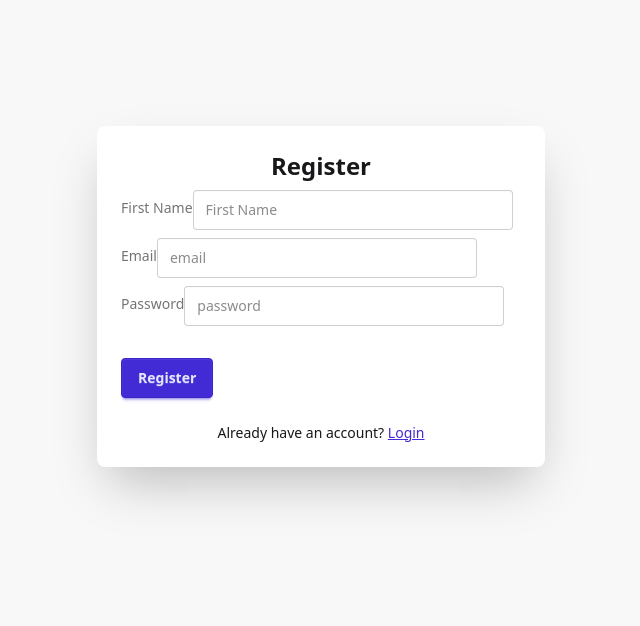
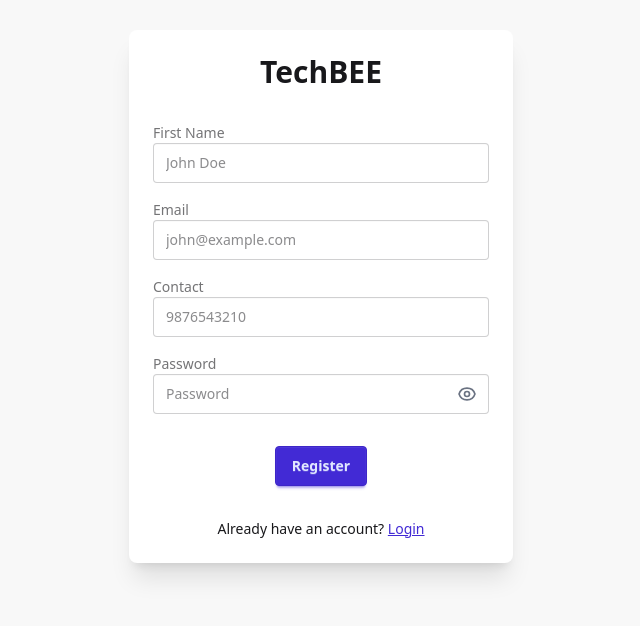
Before and after one commit to ersamirsingh/Online-teaching-platform, a React (Vite) app in the folder Client/: page /signup in a window 1280 px wide. Shown: the part 104-730 px from the top of the page, without its empty margins (319-959 px from the left). Built offline with nearby package versions, Linux system fonts and the light colour scheme; no server answers.

Commit message:
Implement Register feature and authSlice

```diff
--- a/Client/src/App.jsx
+++ b/Client/src/App.jsx
@@ -7,18 +7,16 @@ import {
 } from 'react-router-dom';
 import { useEffect } from 'react';
 import { useDispatch, useSelector } from 'react-redux';
-import { Toaster } from 'react-hot-toast';
+import { checkAuth } from './store/authSlice';
 import Login from './pages/Login';
 import Register from './pages/Register';
 import Home from './pages/Home';
-import { checkAuth } from './store/authSlice';
 
 
-// Protected Route Component
-const ProtectedRoute = ({ children }) => {
-  const { isAuthenticated } = useSelector(state => state.auth);
-  return isAuthenticated ? children : <Navigate to="/login" />;
-};
+
+
+
+
 
 function App() {
 
--- a/Client/src/pages/Login.jsx
+++ b/Client/src/pages/Login.jsx
@@ -41,8 +41,8 @@ function Login() {
       <div className="min-h-screen flex items-center justify-center p-4 bg-base-200">
          <div className="card w-96 bg-base-100 shadow-xl">
          <div className="card-body">
-            <h2 className="card-title justify-center text-3xl mb-6">TechStack</h2>
 
+            <h2 className="card-title justify-center text-3xl mb-6">TechBEE</h2>
             {error && (
                <div className="alert alert-error mb-4">
                <svg
@@ -94,6 +94,7 @@ function Login() {
                   <input
                      type={showPassword ? 'text' : 'password'}
                      placeholder="password"
+                     autoComplete='YourName#987!'
                      className={`input input-bordered w-full pr-10 ${
                         errors.password ? 'input-error' : ''
                      }`}
--- a/Client/src/pages/Register.jsx
+++ b/Client/src/pages/Register.jsx
@@ -1,115 +1,224 @@
-import { useState } from 'react';
-import { Link, useNavigate } from 'react-router-dom';
-import { useDispatch } from 'react-redux';
-// import { setCredentials } from '../store/slices/authSlice';
-import { toast } from 'react-hot-toast';
-import axiosClient from '../API/axiosClient';
-import { registerUser } from '../store/authSlice';
-import React from 'react';
+import React, { useState, useEffect } from "react";
+import { Link, NavLink, useNavigate } from "react-router-dom";
+import { useDispatch, useSelector } from "react-redux";
+import { registerUser } from "../store/authSlice";
+import { z } from "zod";
+import { zodResolver } from "@hookform/resolvers/zod";
+import { useForm } from "react-hook-form";
 
+
+
+const registerSchema = z.object({
+  firstName: z.string().min(3, "Name should be at least 3 letters"),
+  emailId: z.string().email("Invalid email"),
+  password: z.string().min(8, "Password must be at least 8 characters"),
+  contact: z.string().min(10, "Contact number must be at least 10 digits")
+});
 
 const Register = () => {
 
-   const [formData, setFormData] = useState({
-      firstName: '',
-      emailId: '',
-      password: '',
-   });
-   const [loading, setLoading] = useState(false);
+
+   const [showPassword, setShowPassword] = useState(false);
+   const dispatch = useDispatch();
    const navigate = useNavigate();
-   const dispatch = useDispatch();
+   const { isAuthenticated, loading, error } = useSelector(state => state.auth);
 
-   const handleChange = e => {
-      setFormData({ ...formData, [e.target.name]: e.target.value });
-   };
+   useEffect(() => {
+      if (isAuthenticated)
+         navigate("/");
+   }, [isAuthenticated, navigate]);
 
-   const handleSubmit = async e => {
-      e.preventDefault();
-      setLoading(true);
-      try {
-         const response = await axiosClient.post('/auth/register', formData);
-         dispatch(registerUser(response.data));
-         toast.success('Registration successful');
-         navigate('/');
-      } catch (error) {
-         toast.error(error.response?.data?.message || 'Registration failed');
-      } finally {
-         setLoading(false);
-      }
+   const {
+      register,
+      handleSubmit,
+      formState: { errors },
+   } = useForm({ resolver: zodResolver(registerSchema) });
+
+   const sendData = (data) => {
+      dispatch(registerUser(data));
    };
 
    return (
-      <div className="min-h-screen flex items-center justify-center bg-base-200 py-12">
-         <div className="card w-full max-w-md shadow-2xl bg-base-100">
-         <form className="card-body" onSubmit={handleSubmit}>
-            <h2 className="text-2xl font-bold text-center">Register</h2>
 
+      <div className="min-h-screen flex items-center justify-center p-4 bg-base-200">
+         <div className="card w-96 bg-base-100 shadow-xl">
+         <div className="card-body">
+            <h2 className="card-title justify-center text-3xl mb-6">TechBEE</h2>
+            {error && (
+               <div className="alert alert-error mb-4">
+               <svg
+                  xmlns="http://www.w3.org/2000/svg"
+                  className="stroke-current shrink-0 h-6 w-6"
+                  fill="none"
+                  viewBox="0 0 24 24"
+               >
+                  <path
+                     strokeLinecap="round"
+                     strokeLinejoin="round"
+                     strokeWidth="2"
+                     d="M10 14l2-2m0 0l2-2m-2 2l-2-2m2 2l2 2m7-2a9 9 0 11-18 0 9 9 0 0118 0z"
+                  />
+               </svg>
+               <span>{error}</span>
+               </div>
+            )}
+
+            <form onSubmit={handleSubmit(sendData)}>
+               {/* ✅ First Name */}
                <div className="form-control">
                <label className="label">
                   <span className="label-text">First Name</span>
                </label>
                <input
                   type="text"
-                  name="firstName"
-                  placeholder="First Name"
-                  className="input input-bordered"
-                  value={formData.firstName}
-                  onChange={handleChange}
-                  required
-                  minLength={3}
-                  maxLength={20}
+                  placeholder="John Doe"
+                  className={`input input-bordered w-full ${
+                     errors.firstName ? "input-error" : ""
+                  }`}
+                  {...register("firstName")}
                />
+               {errors.firstName && (
+                  <span className="text-error text-sm mt-1">
+                     {errors.firstName.message}
+                  </span>
+               )}
                </div>
 
-            <div className="form-control">
+               {/* ✅ Email */}
+               <div className="form-control mt-4">
                <label className="label">
                   <span className="label-text">Email</span>
                </label>
                <input
                   type="email"
-                  name="emailId"
-                  placeholder="email"
-                  className="input input-bordered"
-                  value={formData.emailId}
-                  onChange={handleChange}
-                  required
+                  placeholder="john@example.com"
+                  className={`input input-bordered w-full ${
+                     errors.emailId ? "input-error" : ""
+                  }`}
+                  {...register("emailId")}
                />
+               {errors.emailId && (
+                  <span className="text-error text-sm mt-1">
+                     {errors.emailId.message}
+                  </span>
+               )}
                </div>
 
-            <div className="form-control">
+               {/* ✅ Contact */}
+               <div className="form-control mt-4">
+               <label className="label">
+                  <span className="label-text">Contact</span>
+               </label>
+               <input
+                  type="text"
+                  placeholder="9876543210"
+                  className={`input input-bordered w-full ${
+                     errors.contact ? "input-error" : ""
+                  }`}
+                  {...register("contact")}
+               />
+               {errors.contact && (
+                  <span className="text-error text-sm mt-1">
+                     {errors.contact.message}
+                  </span>
+               )}
+               </div>
+
+               {/* ✅ Password */}
+               <div className="form-control mt-4">
                <label className="label">
                   <span className="label-text">Password</span>
                </label>
+               <div className="relative">
                   <input
-                  type="password"
-                  name="password"
-                  placeholder="password"
-                  className="input input-bordered"
-                  value={formData.password}
-                  onChange={handleChange}
-                  required
-                  minLength={6}
-                  pattern="(?=.*[A-Z])(?=.*\d).*"
-                  title="Password must contain at least one uppercase letter and one number"
+                     type={showPassword ? "text" : "password"}
+                     placeholder="Password"
+                     autoComplete="off"
+                     className={`input input-bordered w-full pr-10 ${
+                     errors.password ? "input-error" : ""
+                     }`}
+                     {...register("password")}
                   />
+                  <button
+                     type="button"
+                     className="absolute top-1/2 right-3 transform -translate-y-1/2 text-gray-500 hover:text-gray-700"
+                     onClick={() => setShowPassword(!showPassword)}
+                     aria-label={showPassword ? "Hide password" : "Show password"}
+                  >
+                     {showPassword ? (
+                     <svg
+                        xmlns="http://www.w3.org/2000/svg"
+                        className="h-5 w-5"
+                        fill="none"
+                        viewBox="0 0 24 24"
+                        stroke="currentColor"
+                     >
+                        <path
+                           strokeLinecap="round"
+                           strokeLinejoin="round"
+                           strokeWidth={2}
+                           d="M13.875 18.825A10.05 10.05 0 0112 19c-4.478 0-8.268-2.943-9.543-7a9.97 9.97 0 011.563-3.029m5.858.908a3 3 0 114.243 4.243M9.878 9.878l4.242 4.242M9.88 9.88l-3.29-3.29m7.532 7.532l3.29 3.29M3 3l3.59 3.59m0 0A9.953 9.953 0 0112 5c4.478 0 8.268 2.943 9.543 7a10.025 10.025 0 01-4.132 5.411m0 0L21 21"
+                        />
+                     </svg>
+                     ) : (
+                     <svg
+                        xmlns="http://www.w3.org/2000/svg"
+                        className="h-5 w-5"
+                        fill="none"
+                        viewBox="0 0 24 24"
+                        stroke="currentColor"
+                     >
+                        <path
+                           strokeLinecap="round"
+                           strokeLinejoin="round"
+                           strokeWidth={2}
+                           d="M15 12a3 3 0 11-6 0 3 3 0 016 0z"
+                        />
+                        <path
+                           strokeLinecap="round"
+                           strokeLinejoin="round"
+                           strokeWidth={2}
+                           d="M2.458 12C3.732 7.943 7.523 5 12 5c4.478 0 8.268 2.943 9.542 7-1.274 4.057-5.064 7-9.542 7-4.477 0-8.268-2.943-9.542-7z"
+                        />
+                     </svg>
+                     )}
+                  </button>
+               </div>
+               {errors.password && (
+                  <span className="text-error text-sm mt-1">
+                     {errors.password.message}
+                  </span>
+               )}
                </div>
 
-            <div className="form-control mt-6">
+               {/* ✅ Submit Button */}
+               <div className="form-control mt-8 flex justify-center">
                <button
-               className={`btn btn-primary ${loading ? 'loading' : ''}`}
+                  type="submit"
+                  className={`btn btn-primary ${loading ? "loading btn-disabled" : ""}`}
                   disabled={loading}
                >
-               Register
+                  {loading ? (
+                     <>
+                     <span className="loading loading-spinner"></span>
+                     Registering...
+                     </>
+                  ) : (
+                     "Register"
+                  )}
                </button>
                </div>
+            </form>
 
-            <p className="text-center mt-4">
-               Already have an account?{' '}
-               <Link to="/login" className="link link-primary">
+            <div className="text-center mt-6">
+               <span className="text-sm">
+               Already have an account?{" "}
+               <NavLink to="/login" className="link link-primary">
                   Login
-               </Link>
-            </p>
-         </form>
+               </NavLink>
+               </span>
+            </div>
+         </div>
          </div>
       </div>
    );
--- a/Client/src/store/authSlice.js
+++ b/Client/src/store/authSlice.js
@@ -12,7 +12,8 @@ export const registerUser = createAsyncThunk(
         try{
 
             const response =  await axiosClient.post('/auth/register', userData);
-            return response.data.user;
+            // console.log(response.user)
+            return response.data;
 
         } catch (error) {
 
@@ -32,7 +33,7 @@ export const loginUser = createAsyncThunk(
         try {
             const response = await axiosClient.post('/auth/login', credentials);
             // console.log(response)
-            return response?.data?.user;
+            return response.data;
         } catch (error) {
             if (error.response) {
                 return rejectWithValue(error.response.data);
```
Also changed, not shown: 1 other file (tests, documents, lock files or other folders). Lines whose indentation alone changed are shown as unchanged.
